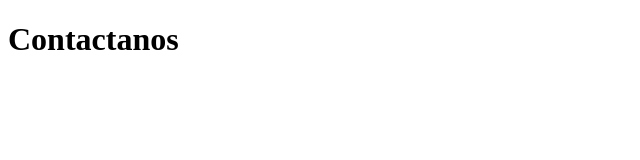
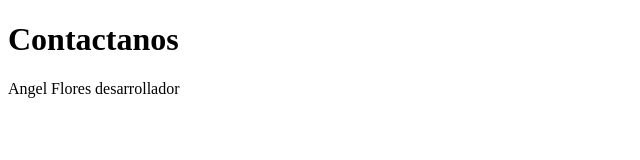
Before and after one commit to angelfloresmoran/Simple-Crud, a plain HTML site: page contacto.html in a window 1280 px wide. Shown: the whole page, without its empty margins (0-640 px from the left). Drawn offline with Linux system fonts and the light colour scheme.

Commit message:
Se agrego el nombre de dev a contacto.html

```diff
--- a/contacto.html
+++ b/contacto.html
@@ -8,5 +8,6 @@
 <body>
     <h1>Contactanos
     </h1>
+    <p>Angel Flores desarrollador</p>
 </body>
 </html>
```
